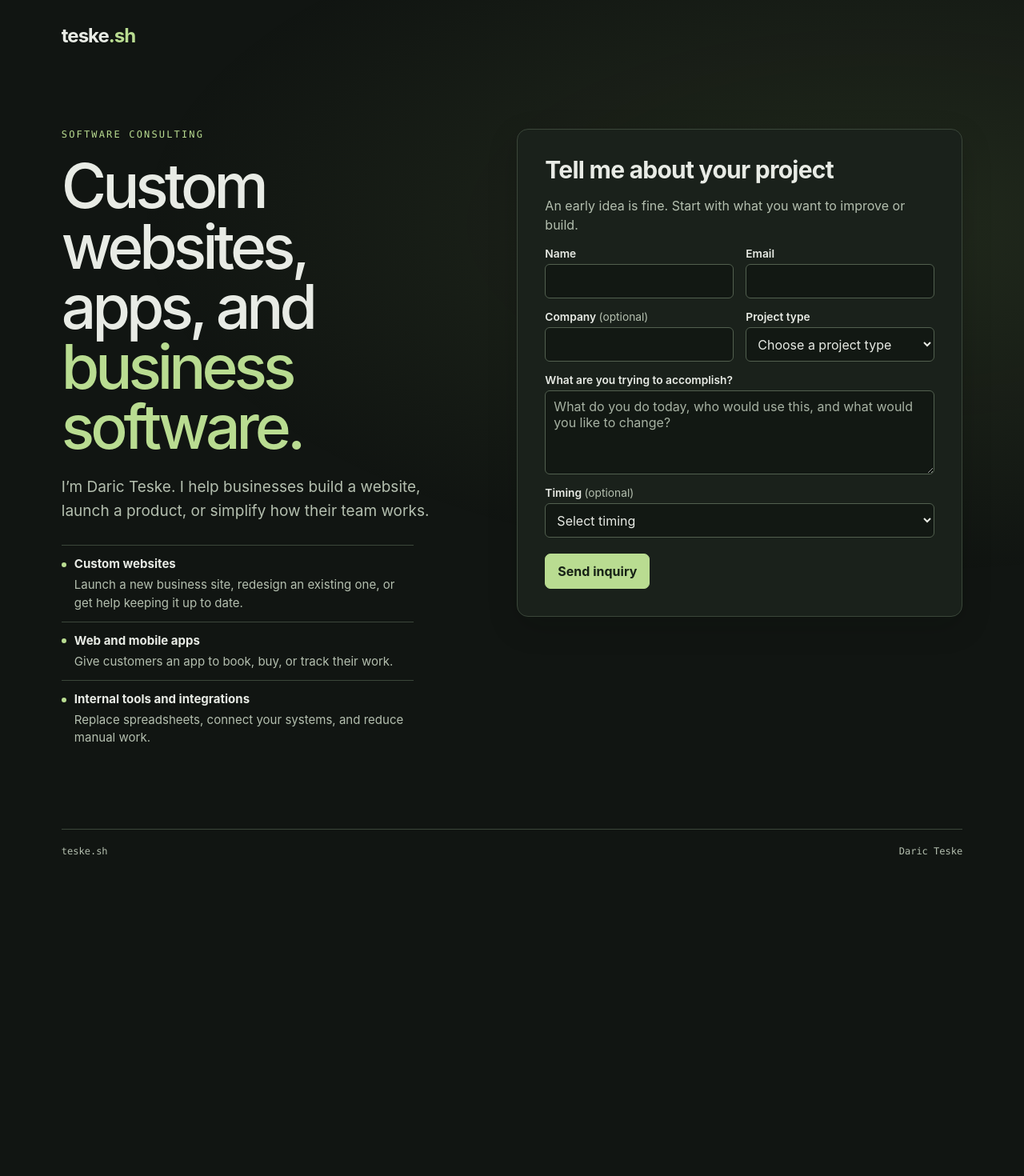
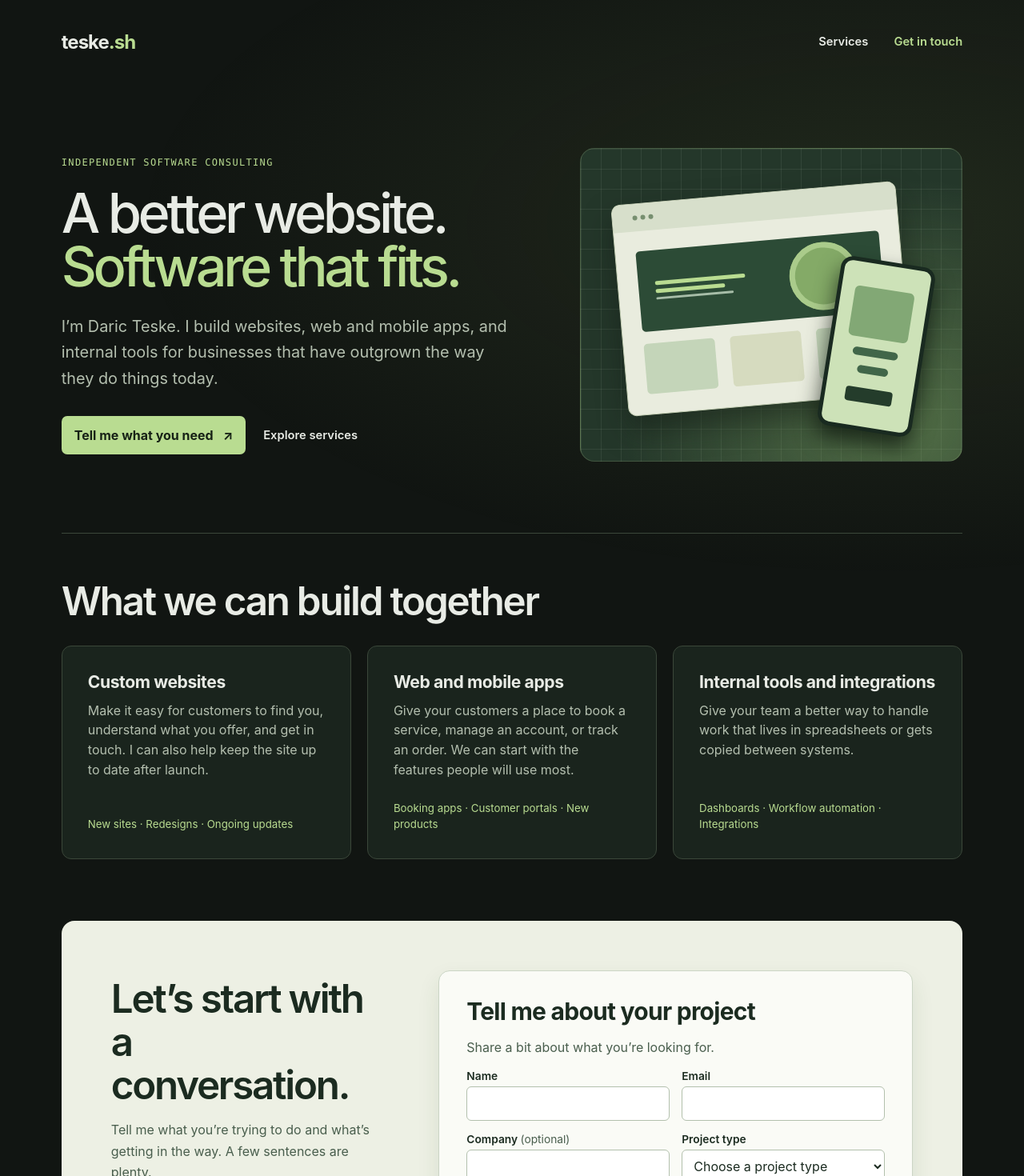
Before and after one commit to dteske25/teske.sh, a React (Vite) app: page / in a window 1280 px wide. Shown: the top 1470 px of the page at 80% size. Before the commit the page ends 1101 px from the top, so only its background shows below. Built offline with nearby package versions, Linux system fonts and the light colour scheme.

Commit message:
Give the Teske.sh homepage a more welcoming introduction

```diff
--- /dev/null
+++ b/src/home.tsx
@@ -0,0 +1,72 @@
+const services = [
+  {
+    name: 'Custom websites',
+    description: 'Make it easy for customers to find you, understand what you offer, and get in touch. I can also help keep the site up to date after launch.',
+    examples: 'New sites · Redesigns · Ongoing updates',
+  },
+  {
+    name: 'Web and mobile apps',
+    description: 'Give your customers a place to book a service, manage an account, or track an order. We can start with the features people will use most.',
+    examples: 'Booking apps · Customer portals · New products',
+  },
+  {
+    name: 'Internal tools and integrations',
+    description: 'Give your team a better way to handle work that lives in spreadsheets or gets copied between systems.',
+    examples: 'Dashboards · Workflow automation · Integrations',
+  },
+]
+
+export function HomeIntro() {
+  return (
+    <>
+      <section className="home-hero" aria-labelledby="landing-title">
+        <div className="hero-copy">
+          <p className="eyebrow">Independent software consulting</p>
+          <h1 id="landing-title">A better website.<br /><span>Software that fits.</span></h1>
+          <p className="intro">I’m Daric Teske. I build websites, web and mobile apps, and internal tools for businesses that have outgrown the way they do things today.</p>
+          <div className="hero-actions">
+            <a className="home-button" href="#inquiry">Tell me what you need <span aria-hidden="true">↗</span></a>
+            <a className="hero-secondary" href="#services">Explore services</a>
+          </div>
+        </div>
+        <div className="hero-art" aria-hidden="true">
+          <div className="art-browser">
+            <div className="art-toolbar"><i /><i /><i /></div>
+            <div className="art-content">
+              <div className="art-page">
+                <i /><i /><i />
+                <span />
+              </div>
+              <div className="art-grid"><i /><i /><i /></div>
+            </div>
+          </div>
+          <div className="art-phone">
+            <div className="art-phone-screen"><i /><i /><i /><span /></div>
+          </div>
+        </div>
+      </section>
+      <section className="home-services" id="services" aria-labelledby="services-title">
+        <h2 id="services-title">What we can build together</h2>
+        <div className="service-grid">
+          {services.map(service => (
+            <article className="service" key={service.name}>
+              <h3>{service.name}</h3>
+              <p>{service.description}</p>
+              <p className="service-examples">{service.examples}</p>
+            </article>
+          ))}
+        </div>
+      </section>
+    </>
+  )
+}
+
+export function InquiryIntro() {
+  return (
+    <div className="inquiry-intro">
+      <h2>Let’s start with a conversation.</h2>
+      <p>Tell me what you’re trying to do and what’s getting in the way. A few sentences are plenty.</p>
+      <p>I’ll follow up by email. If it sounds like a fit, we’ll talk through what you need, what it might cost, and where to start.</p>
+    </div>
+  )
+}
--- a/src/index.css
+++ b/src/index.css
@@ -17,15 +17,8 @@ header, footer { display: flex; justify-content: space-between; align-items: cen
 .wordmark span, h1 span, a { color: var(--accent); }
 :focus-visible { outline: 2px solid var(--accent); outline-offset: 4px; }
 main { flex: 1; padding: clamp(42px, 8vw, 110px) 0 clamp(42px, 7vw, 92px); }
-.landing { display: grid; grid-template-columns: minmax(0, 1fr) minmax(0, 1.13fr); gap: clamp(28px, 6vw, 94px); align-items: start; }
-.eyebrow { color: var(--accent); font: 12px ui-monospace, Consolas, monospace; letter-spacing: .18em; margin: 0 0 20px; }
 h1 { font-size: clamp(48px, 6vw, 91px); line-height: .98; font-weight: 500; letter-spacing: -.065em; margin: 0 0 22px; }
 h2 { font-size: clamp(22px, 3vw, 30px); line-height: 1.1; letter-spacing: -.025em; margin: 0; }
-.intro { color: var(--muted); font-size: clamp(16px, 2vw, 19px); line-height: 1.6; margin: 0 0 27px; max-width: 43ch; }
-.examples { list-style: none; margin: 0; padding: 0; max-width: 440px; }
-.examples li { border-top: 1px solid var(--line); padding: 12px 0; display: flex; gap: 10px; line-height: 1.5; font-size: .94rem; }
-.examples li::before { content: ''; flex: 0 0 6px; width: 6px; height: 6px; margin-top: .55em; border-radius: 50%; background: var(--accent); }
-.examples p { margin: 3px 0 0; color: var(--muted); }
 .panel { min-width: 0; border: 1px solid var(--line); background: #1a211b; border-radius: 14px; padding: clamp(19px, 3vw, 34px); box-shadow: 0 12px 38px #090c0929; overflow-wrap: anywhere; }
 .muted { color: var(--muted); }
 .panel > p { line-height: 1.5; }
@@ -51,5 +44,161 @@ footer { border-top: 1px solid var(--line); padding-top: 20px; color: var(--mute
 .admin h1 { font-size: clamp(42px, 6vw, 67px); }
 .inquiries { display: grid; gap: 16px; margin-top: 24px; }
 .goal { white-space: pre-wrap; }
-@media (max-width: 850px) { .landing { grid-template-columns: 1fr; width: min(620px, 100%); margin-inline: auto; } }
 @media (max-width: 470px) { .form-grid { grid-template-columns: 1fr; } }
+
+.home-nav { display: flex; align-items: center; gap: clamp(14px, 3vw, 32px); }
+.home-nav a {
+  display: inline-flex;
+  align-items: center;
+  min-height: 44px;
+  color: #e8ebe5;
+  text-decoration: none;
+  font-size: .92rem;
+  font-weight: 600;
+}
+.home-nav a:last-child { color: var(--accent); }
+.home-nav a:hover, .hero-secondary:hover { text-decoration: underline; text-underline-offset: 5px; }
+
+.landing { padding: clamp(28px, 5vw, 60px) 0 40px; }
+.home-hero {
+  display: grid;
+  grid-template-columns: minmax(0, 1.25fr) minmax(0, 1fr);
+  align-items: center;
+  gap: clamp(24px, 4vw, 58px);
+  padding: clamp(22px, 4vw, 60px) 0 clamp(45px, 7vw, 100px);
+}
+.eyebrow {
+  margin: 0 0 21px;
+  color: var(--accent);
+  font: 12px/1.5 ui-monospace, Consolas, monospace;
+  letter-spacing: .11em;
+  text-transform: uppercase;
+}
+.home-hero h1 { font-size: clamp(2.75rem, 5.35vw, 5.45rem); margin-bottom: 24px; }
+.intro { color: var(--muted); font-size: clamp(1rem, 1.7vw, 1.24rem); line-height: 1.65; margin: 0; max-width: 45ch; }
+.hero-actions { display: flex; flex-wrap: wrap; align-items: center; gap: 13px 22px; margin-top: 30px; }
+.home-button {
+  display: inline-flex;
+  align-items: center;
+  justify-content: space-between;
+  gap: 12px;
+  min-height: 48px;
+  padding: 10px 16px;
+  border-radius: 7px;
+  background: var(--accent);
+  color: #172216;
+  text-decoration: none;
+  font-weight: 700;
+}
+.home-button:hover { background: #d2ecb9; }
+.hero-secondary {
+  display: inline-flex;
+  align-items: center;
+  min-height: 44px;
+  color: #e8ebe5;
+  font-size: .92rem;
+  font-weight: 600;
+  text-decoration: none;
+}
+
+.hero-art {
+  position: relative;
+  isolation: isolate;
+  aspect-ratio: 1.22;
+  border-radius: 18px;
+  overflow: hidden;
+  background-color: #24372a;
+  background-image: radial-gradient(ellipse at 84% 88%, #a1cd785e, transparent 63%),
+    linear-gradient(90deg, #d4ead416 1px, transparent 1px), linear-gradient(#d4ead416 1px, transparent 1px);
+  background-size: auto, 25px 25px, 25px 25px;
+  border: 1px solid #a5bd8c3b;
+}
+.art-browser {
+  position: absolute;
+  inset: 14% 15% 18% 10%;
+  overflow: hidden;
+  border-radius: 11px;
+  background: #e9ecde;
+  border: 1px solid #c7d1b7;
+  box-shadow: 0 18px 34px #111a1480;
+  transform: rotate(-5deg);
+  display: grid;
+  grid-template-rows: 13% 1fr;
+}
+.art-toolbar { display: flex; align-items: center; gap: 4px; padding-inline: 7%; background: #d7dfcb; }
+.art-toolbar i { width: 6px; aspect-ratio: 1; border-radius: 50%; background: #778f70; }
+.art-content { display: grid; grid-template-rows: 1.6fr 1fr; padding: 7%; gap: 8%; }
+.art-page { position: relative; border-radius: 5px; background: #2c4b36; display: flex; flex-direction: column; justify-content: center; gap: 9%; padding: 7%; }
+.art-page i, .art-phone i { display: block; width: 43%; height: 8%; border-radius: 6px; background: #b9dc91; }
+.art-page i:nth-child(2) { width: 33%; }
+.art-page i:nth-child(3) { width: 37%; height: 5%; background: #a7bda8; }
+.art-page span { position: absolute; width: 28%; aspect-ratio: 1; top: 50%; right: 10%; transform: translateY(-50%); border-radius: 50%; background: #84aa67; box-shadow: inset 0 0 0 7px #aacb8b; }
+.art-grid { display: grid; grid-template-columns: repeat(3, 1fr); gap: 6%; }
+.art-grid i { border-radius: 5px; background: #c4d5b9; }
+.art-grid i:nth-child(2) { background: #d6dbbf; }
+.art-phone {
+  position: absolute;
+  inset: 36% 10% 9% 65%;
+  border: 5px solid #192a20;
+  border-radius: 15px;
+  box-shadow: 0 15px 26px #0c140db3;
+  background: #cde2b8;
+  transform: rotate(9deg);
+}
+.art-phone-screen { height: 100%; display: flex; flex-direction: column; justify-content: center; align-items: center; gap: 6%; }
+.art-phone i { background: #416649; height: 5%; width: 52%; }
+.art-phone i:first-child { height: 31%; width: 68%; border-radius: 6px; background: #82a875; }
+.art-phone i:nth-child(3) { width: 36%; }
+.art-phone span { width: 55%; height: 9%; margin-top: 5%; border-radius: 4px; background: #243c2b; }
+
+.home-services { border-top: 1px solid var(--line); padding: clamp(28px, 5vw, 57px) 0 clamp(38px, 6vw, 78px); }
+.home-services h2, .inquiry-intro h2 { max-width: 20ch; font-size: clamp(1.9rem, 3.85vw, 3.5rem); font-weight: 600; letter-spacing: -.045em; }
+.service-grid { display: grid; grid-template-columns: repeat(3, minmax(0, 1fr)); gap: clamp(12px, 2vw, 20px); margin-top: 28px; }
+.service {
+  display: flex;
+  flex-direction: column;
+  min-width: 0;
+  padding: clamp(19px, 2.7vw, 32px);
+  border: 1px solid var(--line);
+  border-radius: 12px;
+  background: #1a241d;
+}
+.service h3 { margin: 0; font-size: clamp(1.05rem, 2vw, 1.32rem); letter-spacing: -.02em; }
+.service p { margin: 11px 0 15px; color: var(--muted); line-height: 1.55; }
+.service .service-examples { margin: auto 0 0; padding-top: 10px; color: var(--accent); font-size: .83rem; }
+
+.home-contact {
+  display: grid;
+  grid-template-columns: minmax(0, .72fr) minmax(0, 1.28fr);
+  gap: clamp(25px, 6vw, 76px);
+  align-items: start;
+  padding: clamp(20px, 5vw, 62px);
+  border-radius: 16px;
+  background: #edf0e4;
+  color: #1b2b20;
+  color-scheme: light;
+  --accent: #315b3b;
+  --muted: #495e4d;
+  --line: #cbd5c5;
+}
+.inquiry-intro { padding-top: 8px; }
+.inquiry-intro p { max-width: 40ch; color: var(--muted); line-height: 1.65; }
+.inquiry-panel { background: #fafbf6; box-shadow: 0 12px 28px #2d442219; }
+.inquiry-panel input, .inquiry-panel select, .inquiry-panel textarea { background: #fff; border-color: #b3c0ad; }
+.inquiry-panel input::placeholder, .inquiry-panel textarea::placeholder { color: #536650; }
+.inquiry-panel button { background: var(--accent); color: #fff; }
+.inquiry-panel button:hover:not(:disabled) { background: #244b2d; }
+.inquiry-panel .error { color: #9c2926; }
+#services, #inquiry { scroll-margin-top: 18px; }
+
+@media (max-width: 830px) {
+  .home-hero { grid-template-columns: minmax(0, 1fr) minmax(0, .7fr); }
+  .home-contact { grid-template-columns: 1fr; }
+  .inquiry-intro { padding-top: 0; }
+}
+@media (max-width: 660px) {
+  .home-hero, .service-grid { grid-template-columns: 1fr; }
+  .hero-art { width: min(100%, 440px); }
+  .home-hero h1 { font-size: clamp(2.5rem, 9vw, 4rem); }
+  .service p { margin-bottom: 9px; }
+}
--- a/src/main.tsx
+++ b/src/main.tsx
@@ -2,6 +2,7 @@ import { StrictMode, useState } from 'react'
 import type { FormEvent } from 'react'
 import { createRoot } from 'react-dom/client'
 import { Admin } from './admin'
+import { HomeIntro, InquiryIntro } from './home'
 import { projectTypes, timings } from './intake'
 import './index.css'
 
@@ -35,9 +36,9 @@ function IntakeForm() {
   }
 
   return (
-    <section className="panel" aria-labelledby="inquiry-title">
+    <section className="panel inquiry-panel" aria-labelledby="inquiry-title">
       <h2 id="inquiry-title">Tell me about your project</h2>
-      <p className="muted">An early idea is fine. Start with what you want to improve or build.</p>
+      <p className="muted">Share a bit about what you’re looking for.</p>
       {state === 'sent' ? <p className="success" role="status">Thanks for reaching out. I’ll review your inquiry and follow up by email.</p> : (
         <form onSubmit={submit}>
           <div className="form-grid">
@@ -75,20 +76,22 @@ function App() {
   const admin = location.pathname === '/admin' || location.pathname === '/admin/'
   return (
     <div className="page">
-      <header><a className="wordmark" href="/" aria-label="Teske.sh home">teske<span>.sh</span></a></header>
+      <header className="site-header">
+        <a className="wordmark" href="/" aria-label="Teske.sh home">teske<span>.sh</span></a>
+        {!admin && (
+          <nav className="home-nav" aria-label="Main navigation">
+            <a href="#services">Services</a>
+            <a href="#inquiry">Get in touch</a>
+          </nav>
+        )}
+      </header>
       {admin ? <Admin /> : (
         <main className="landing">
-          <section aria-labelledby="landing-title">
-            <p className="eyebrow">SOFTWARE CONSULTING</p>
-            <h1 id="landing-title">Custom websites, apps, and <span>business software.</span></h1>
-            <p className="intro">I’m Daric Teske. I help businesses build a website, launch a product, or simplify how their team works.</p>
-            <ul className="examples">
-              <li><div><strong>Custom websites</strong><p>Launch a new business site, redesign an existing one, or get help keeping it up to date.</p></div></li>
-              <li><div><strong>Web and mobile apps</strong><p>Give customers an app to book, buy, or track their work.</p></div></li>
-              <li><div><strong>Internal tools and integrations</strong><p>Replace spreadsheets, connect your systems, and reduce manual work.</p></div></li>
-            </ul>
+          <HomeIntro />
+          <section className="home-contact" id="inquiry" aria-label="Start a conversation">
+            <InquiryIntro />
+            <IntakeForm />
           </section>
-          <IntakeForm />
         </main>
       )}
       <footer><span>teske.sh</span><span>Daric Teske</span></footer>
```
